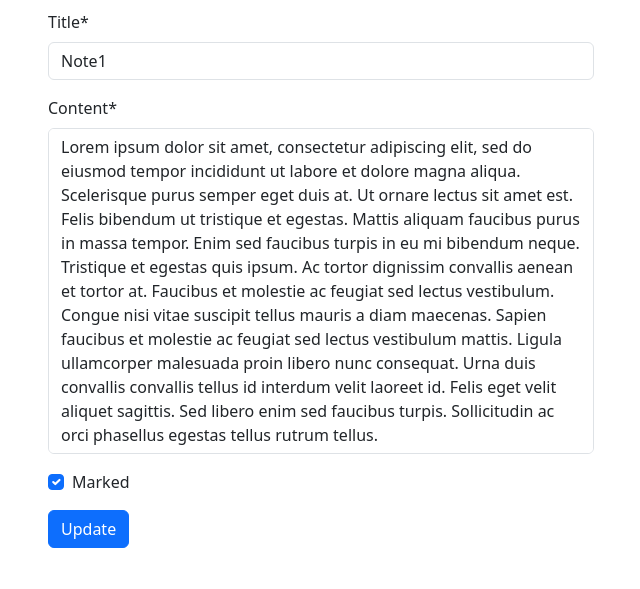
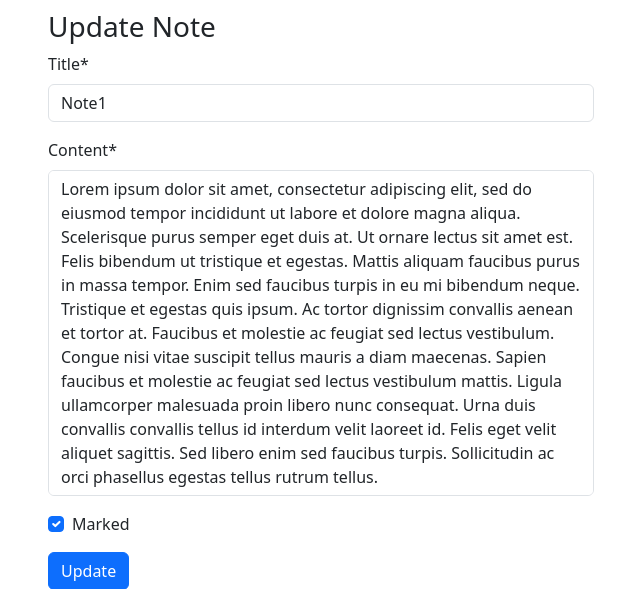
Before and after one commit to B-Akcan/My-Notes, a Django app: page /notes/4/update in a window 1280 px wide. Shown: the part 56-645 px from the top of the page, without its empty margins (319-959 px from the left). Run offline with Django 4.2, Linux system fonts and the light colour scheme; a user stored in the database is signed in; data comes from the database, SQL or seed files in the repository; some libraries are stand-ins or nearby versions.

Commit message:
Update note_update.html

```diff
--- a/NoteTakingApp/notes/templates/notes/note_update.html
+++ b/NoteTakingApp/notes/templates/notes/note_update.html
@@ -5,6 +5,7 @@
 {% load crispy_forms_tags %}
 
 {% block content %}
+<h3>Update Note</h3>
 <form method="post">
     {% csrf_token %}
     {{form|crispy}}
```
